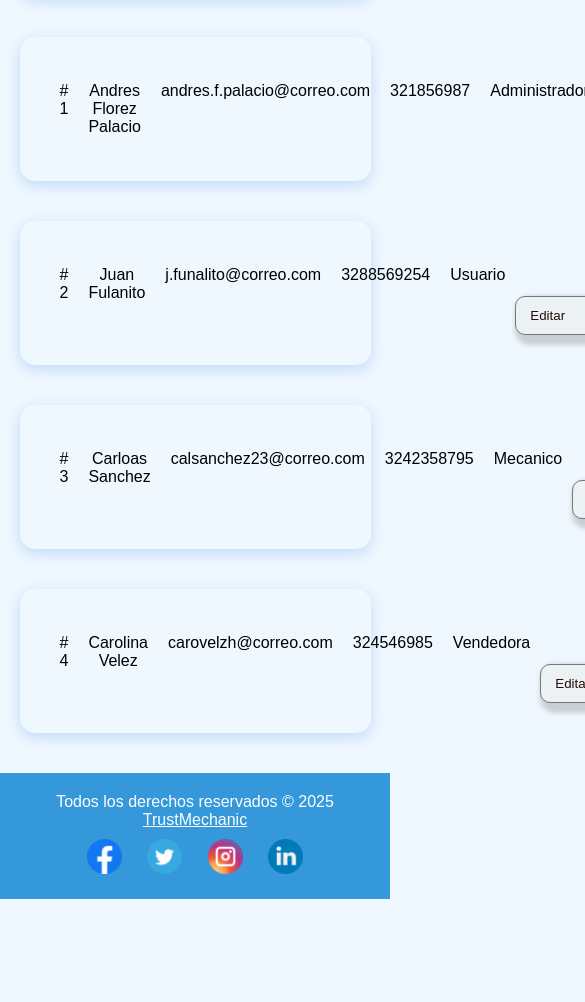
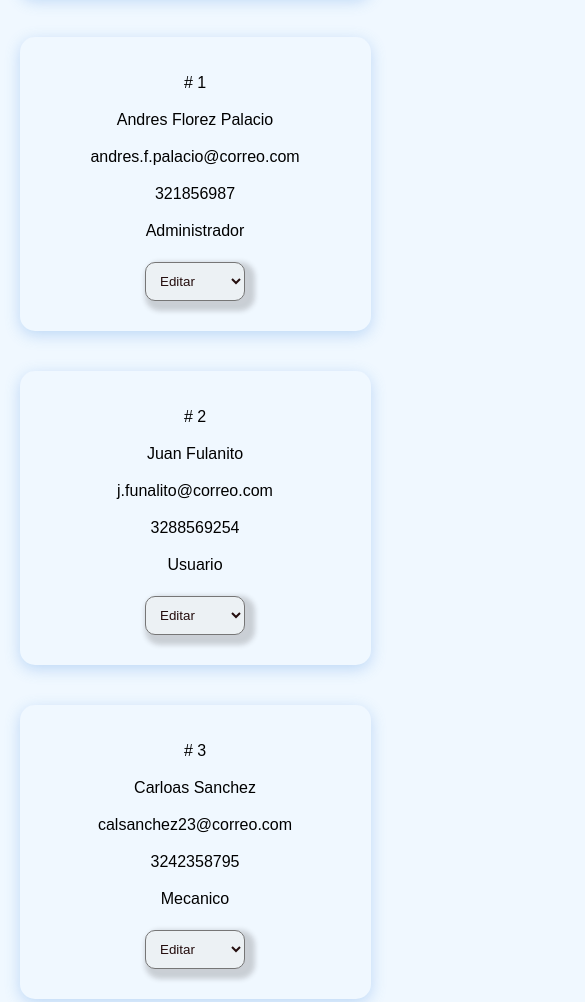
Before and after one commit to andres-florez24/trust_mechanic, a plain HTML site: page usuarios.html in a window 390 px wide. Shown: the part 1095-2097 px from the top of the page, 585 px wide, since content can reach past the window. Before the commit the page ends 1994 px from the top, so only its background shows below. Drawn offline with Linux system fonts and the light colour scheme.

Commit message:
Actualización de desbordado en página usuarios CRUD

```diff
--- a/src/styles/form.css
+++ b/src/styles/form.css
@@ -9,6 +9,9 @@ label {
 .flexboxP {
     display: flex;
     padding: 5px;
+    flex-direction: column;
+    gap: 5px;
+    align-items: center;
 }
 
 .flexbox {
@@ -64,4 +67,13 @@ label {
     .card1 p {
         font-size: 0.95rem;
     }
+
+
+.flexboxP p {
+    padding: 2px;
 }
+
+.flexboxP .botonOpciones2 {
+    margin-top: 10px;
+}
+}
```
